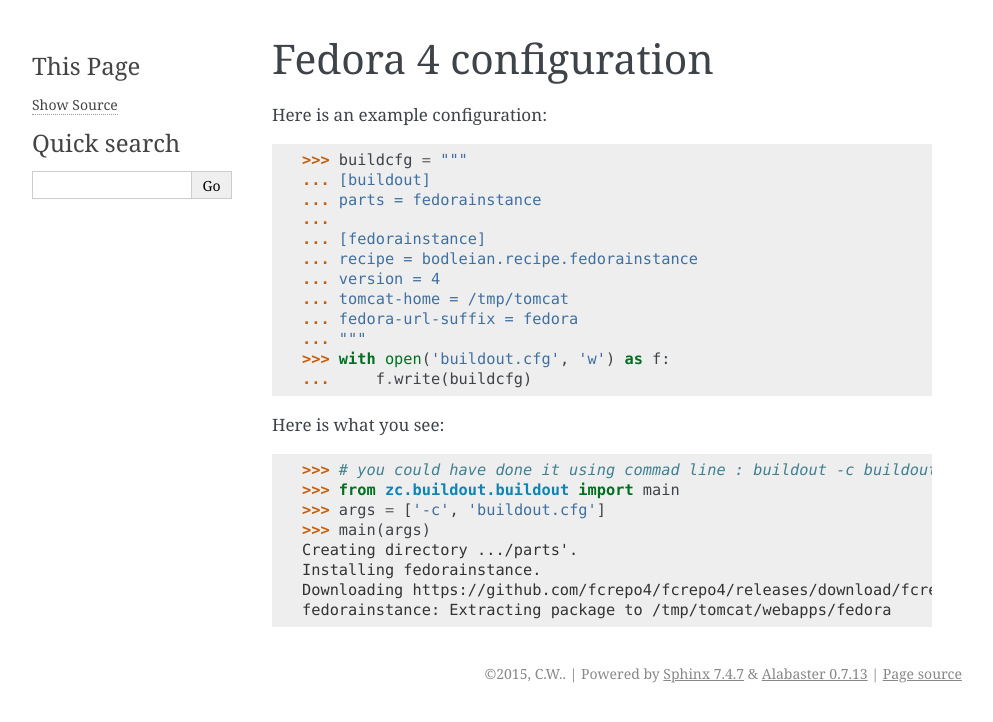
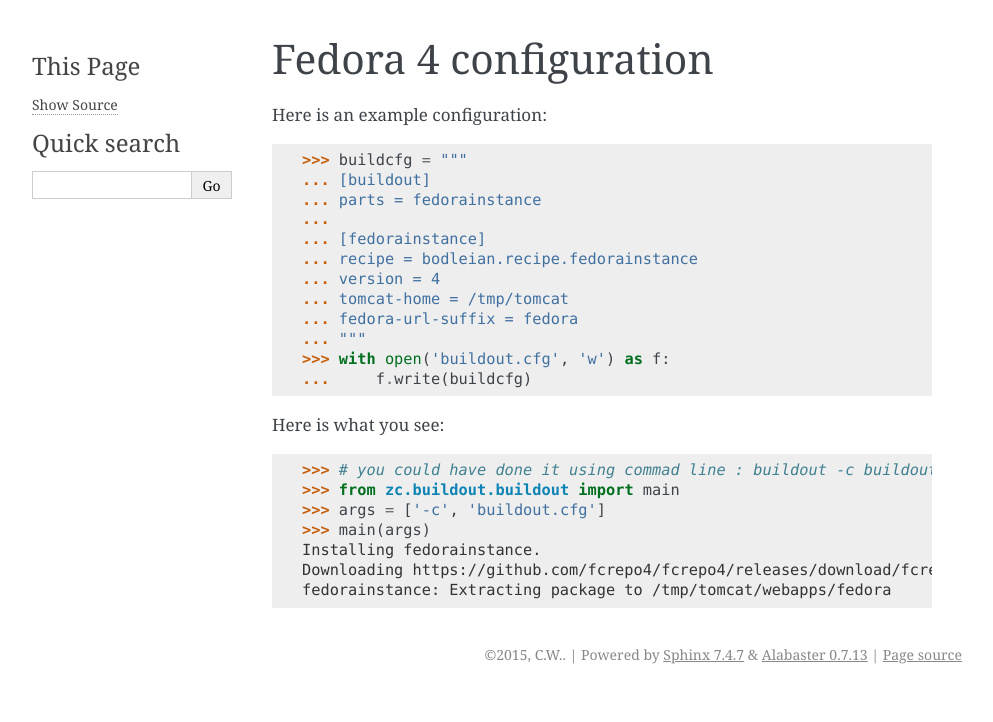
Before and after one commit to bodleian/bodleian.recipe.fedorainstance, a Sphinx documentation site: the page built from docs/source/fedora4.rst, in a window 1280 px wide. Shown: the top 722 px of the page, without its empty margins (148-1141 px from the left). Built offline with Sphinx 7.4.7, drawn with Linux system fonts in a browser that asks for light colours.

Commit message:
Initialise the buildout which should stop folder creation messages

```diff
--- a/docs/source/fedora4.rst
+++ b/docs/source/fedora4.rst
@@ -38,8 +38,7 @@
     >>> # you could have done it using commad line : buildout -c buildout.cfg
     >>> from zc.buildout.buildout import main
     >>> args = ['-c', 'buildout.cfg']
-    >>> main(args) # doctest: +ELLIPSIS
-    Creating directory .../parts'.
+    >>> main(args)
     Installing fedorainstance.
     Downloading https://github.com/fcrepo4/fcrepo4/releases/download/fcrepo-4.2.0/fcrepo-webapp-4.2.0.war
     fedorainstance: Extracting package to /tmp/tomcat/webapps/fedora
```
Also changed, not shown: .travis.yml.
